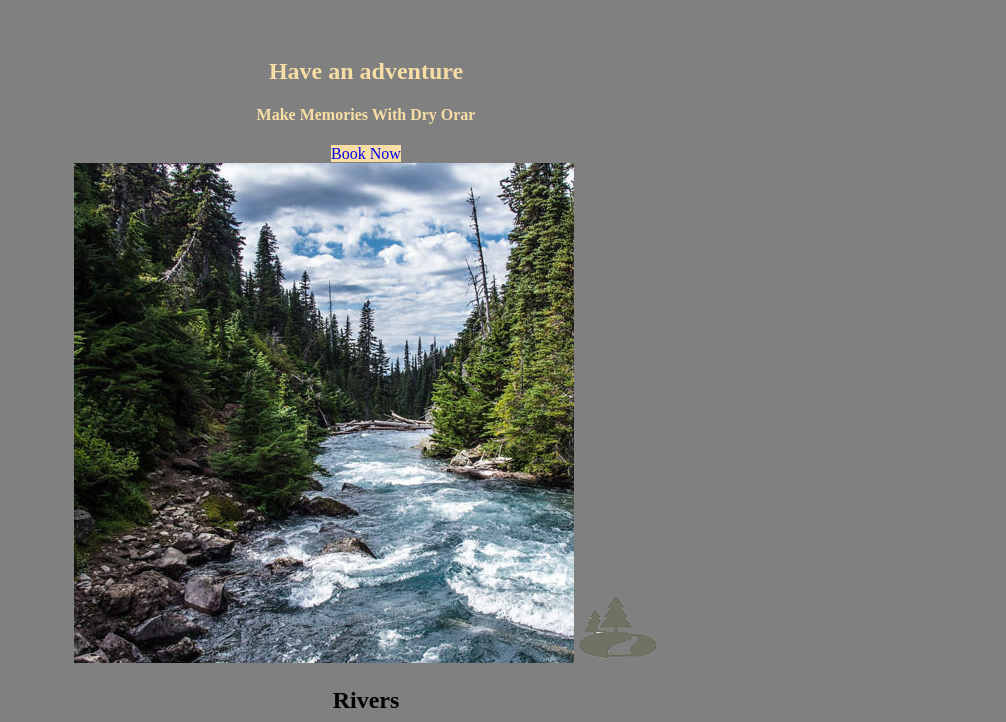
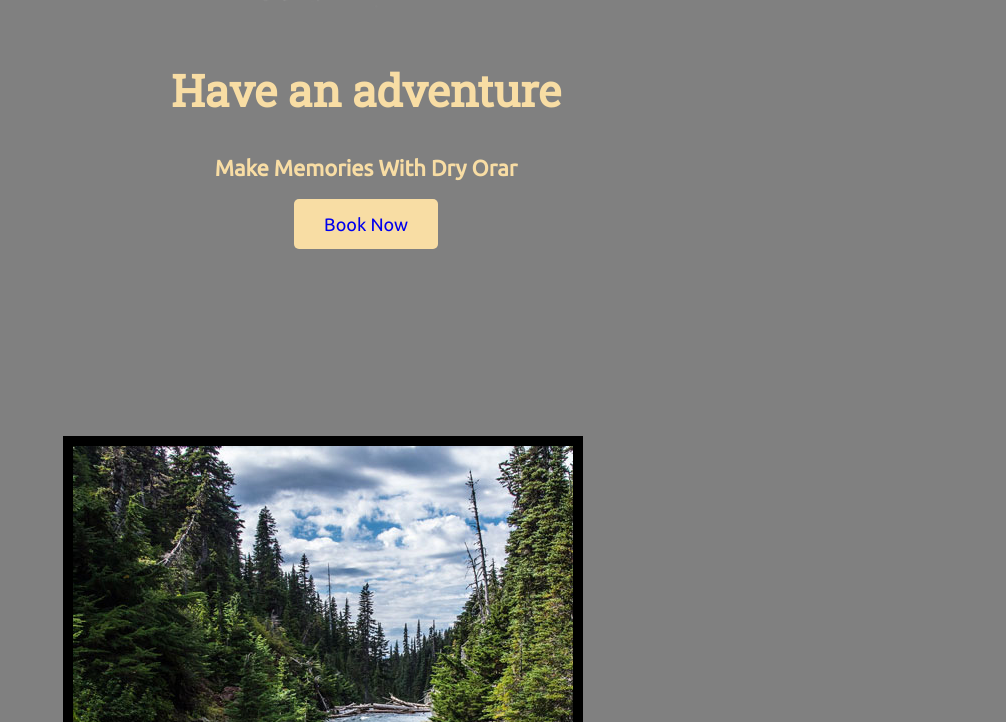
Before and after one commit to Rerun258/wdd130, a plain HTML site: page wwr/index.html in a window 1280 px wide. Shown: the part 918-1640 px from the top of the page, without its empty margins (274-1280 px from the left). Drawn offline with Linux system fonts and the light colour scheme.

Commit message:
added more css with fonts and spacing

```diff
--- a/wwr/styles/style.css
+++ b/wwr/styles/style.css
@@ -1,12 +1,28 @@
+@import url('https://fonts.googleapis.com/css2?family=Roboto+Slab&family=Ubuntu&display=swap');
+
+/* Globle */
+
     body{
         background-color: gray;
+        font-family: 'Ubuntu', Helvetica, sans-serif;
+        font-size: 22px;
+        margin: 0;
+        padding: 0;
+
     }
     #content{
         max-width: 1600px;
         margin: 0 auto;
     }
+    h2{
+        margin: 0;
+
+    }
     h4{
         color: #F8DDA4;
+
+
+
     }
 
 
@@ -17,6 +33,9 @@ h4{
     .logo{
         width: 80px;
     }
+    .logo_link{
+        padding-top: 5px;
+    }
     header{
         background-color: #012a36;
     }
@@ -25,6 +44,7 @@ h4{
         text-align: center;
         color: #F8DDA4;
         text-decoration: none;
+        padding: 35px;
     }
 
     nav{
@@ -45,6 +65,9 @@ h4{
 
     .home-title{
         color: #F8DDA4;
+        font-family: "Roboto Slab", sans-serif;
+        font-size: 2em;
+        margin-top: 10px;
     }
     #hero-msg h1{
         text-align: center;
@@ -54,14 +77,17 @@ h4{
     }
     #hero-msg h4{
         text-align: center;
+        font-family: 'Ubuntu';
     }
     .button-box{
         text-align: center;
     }
-    .book{
+    /* .book{
         background-color: #F8DDA4;
         text-decoration: none;
-    }
+        font-size: 18px;
+        padding: 15px 30px;
+    } */
     .book:hover{
         background-color: #ffb7c3;
         color:black;
@@ -73,27 +99,39 @@ h4{
 /* main */
     .home-grid{
         text-align: center;
+
     }
     .msg{
         background-color: #9BB4C6;
         text-align: center;
+        line-height: 1.5em;
+        padding: 35px;
     }
 
     .msg h2{
         color: #F8DDA4;
+        font-family: "Roboto Slab", sans-serif;
     }
     .msg p{
-        color: #F8DDA4
+        color: #F8DDA4;
+        font-size: .8em;
+        padding-bottom: 15px;
+
     }
 
 
 
     .main section{
         text-align: center;
+
     }
-    .join{
+    .book, .join{
         background-color: #F8DDA4;
         text-decoration: none;
+        font-size: 18px;
+        padding: 15px 30px;
+        margin-top: 50px;
+        border-radius: 5px;
     }
     .join:hover{
         background-color: #ffb7c3;
@@ -102,6 +140,13 @@ h4{
 
     .icon{
         width: 80px;
+        padding-top: 10px;
+    }
+.card-img {
+    border: 10px solid black;
+}
+    .rivers-card, .camping-card, .rapids-card{
+        margin: 200px 0;
     }
 
 
@@ -117,7 +162,9 @@ h4{
     footer{
         text-align: center;
         background-color: #9BB4C6 ;
-        color: #F8DDA4
+        color: #F8DDA4;
+        padding: 25px 50px;
+        margin-top: 200px;
     }
     footer a{
         color: #F8DDA4;
@@ -133,3 +180,6 @@ h4{
     footer p a:hover{
         text-decoration: underline;
     }
+    footer .social img{
+        padding-top: 15px;
+    }
```
Lines whose indentation alone changed are shown as unchanged.
